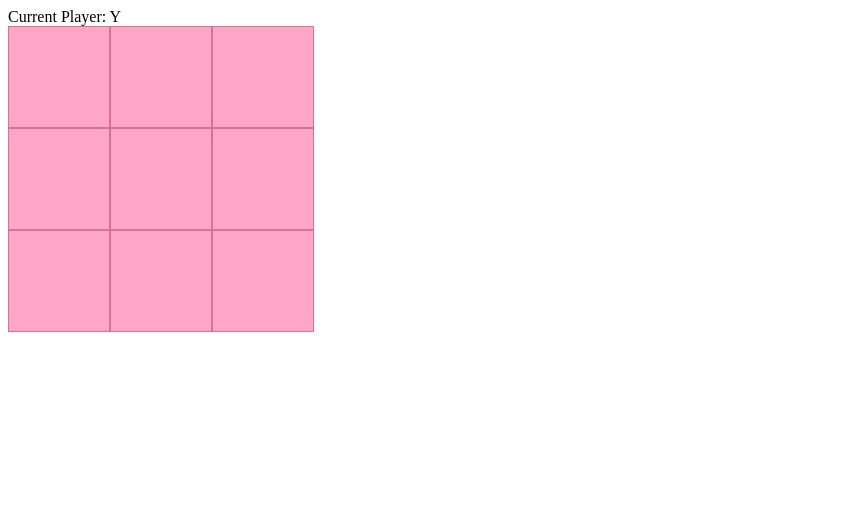
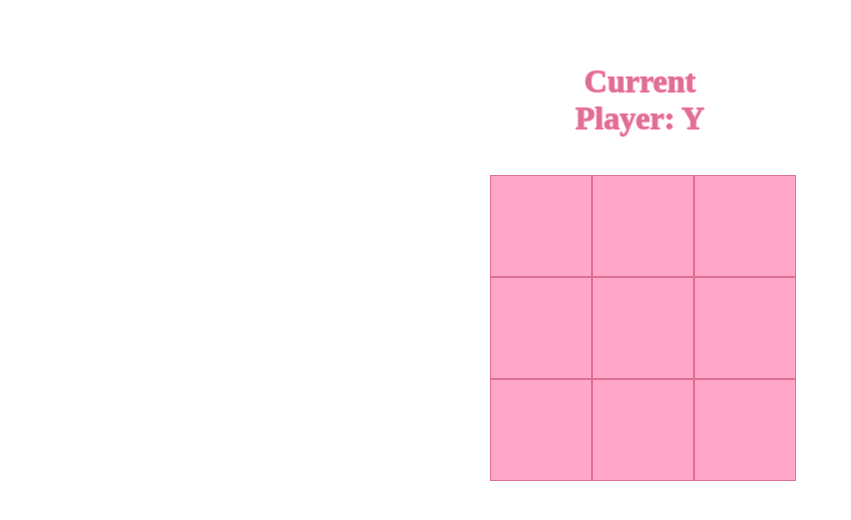
Before and after one commit to Weswwn/tic-tac-toe, a React app: page / in a window 1280 px wide. Shown: the top 520 px of the page, without its empty margins (0-851 px from the left). Built offline with nearby package versions, Linux system fonts and the light colour scheme.

Commit message:
Updated styling to center board

```diff
--- a/client/App.jsx
+++ b/client/App.jsx
@@ -5,15 +5,29 @@ import styled from 'styled-components';
 const Panel = styled.div`
   display: flex;
   flex-direction: row;
+  margin-left: -50px;
 `
-
-const ScoreBoard = styled.div`
-  margin-left: 50px;
+const StateStyle = styled.div`
   display: flex;
   flex-direction: column;
   font-weight: bold;
   font-size: 2em;
-  color: #FFA6C9;
+  color: palevioletred;
+  text-shadow: -1px 0 #FFA6C9, 0 1px #FFA6C9, 1px 0 #FFA6C9, 0 -1px #FFA6C9;
+  justify-content: center;
+  align-content: center;
+  text-align: center;
+  width: 200px;
+  height: 150px;
+`
+const Main = styled.div`
+  margin: auto;
+  top: 0;
+  right: 0;
+  bottom: 0;
+  left: 0;
+  margin-top: 25px;
+  width: 200px;
 `
 
 class App extends React.Component {
@@ -63,16 +77,14 @@ class App extends React.Component {
   render() {
     const { currPlayer, winState} = this.state;
     return (
-      <div>
-
-        Current Player: {currPlayer}
+      <Main>
+        <StateStyle>
+        {winState === true ? `${currPlayer === 'X' ? 'Y' : 'X'} Won!` : winState === 'tie' ? 'You Tied!' : `Current Player: ${currPlayer}`}
+        </StateStyle>
         <Panel>
-        <Board winCondition={this.winCondition} winState={winState} changeCurrPlayer={this.changeCurrPlayer} currPlayer={currPlayer}/>
-        <ScoreBoard>
-          {winState === true ? `${currPlayer === 'X' ? 'Y' : 'X'} Won!` : winState === 'tie' ? 'YOU TIED!!' : null}
-        </ScoreBoard>
+          <Board winCondition={this.winCondition} winState={winState} changeCurrPlayer={this.changeCurrPlayer} currPlayer={currPlayer}/>
         </Panel>
-      </div>
+      </Main>
     )
   }
 }
--- a/client/components/Board.jsx
+++ b/client/components/Board.jsx
@@ -4,9 +4,8 @@ import styled from 'styled-components';
 
 const BoardStyle = styled.div`
   display: flex;
-  flex-direction: row;
+  width: 70%;
 `
-
 const ButtonStyle = styled.button`
   font-size: 1em;
   margin: 1em;
@@ -22,6 +21,10 @@ const ButtonStyle = styled.button`
     cursor: pointer;
   }
 `
+const Main = styled.div`
+  float: left;
+`
+
 class Board extends React.Component {
   constructor(props) {
     super(props)
@@ -100,8 +103,10 @@ class Board extends React.Component {
             {board.slice(6,9).map((tile) => <Tile id={count++} click={this.tileClick} tileStatus={tile} key={count} />)}
           </div>
         </BoardStyle>
-        {winState ? <ButtonStyle onClick={this.resetBoard}>Play Again!</ButtonStyle> : winState === 'tie' ?
-        <ButtonStyle onClick={this.resetBoard}>Play Again!</ButtonStyle> : null}
+        <Main>
+          {winState ? <ButtonStyle onClick={this.resetBoard}>Play Again!</ButtonStyle> : winState === 'tie' ?
+          <ButtonStyle onClick={this.resetBoard}>Play Again!</ButtonStyle> : null}
+        </Main>
       </div>
     )
   }
```
Also changed, not shown: public/bundle.js.
